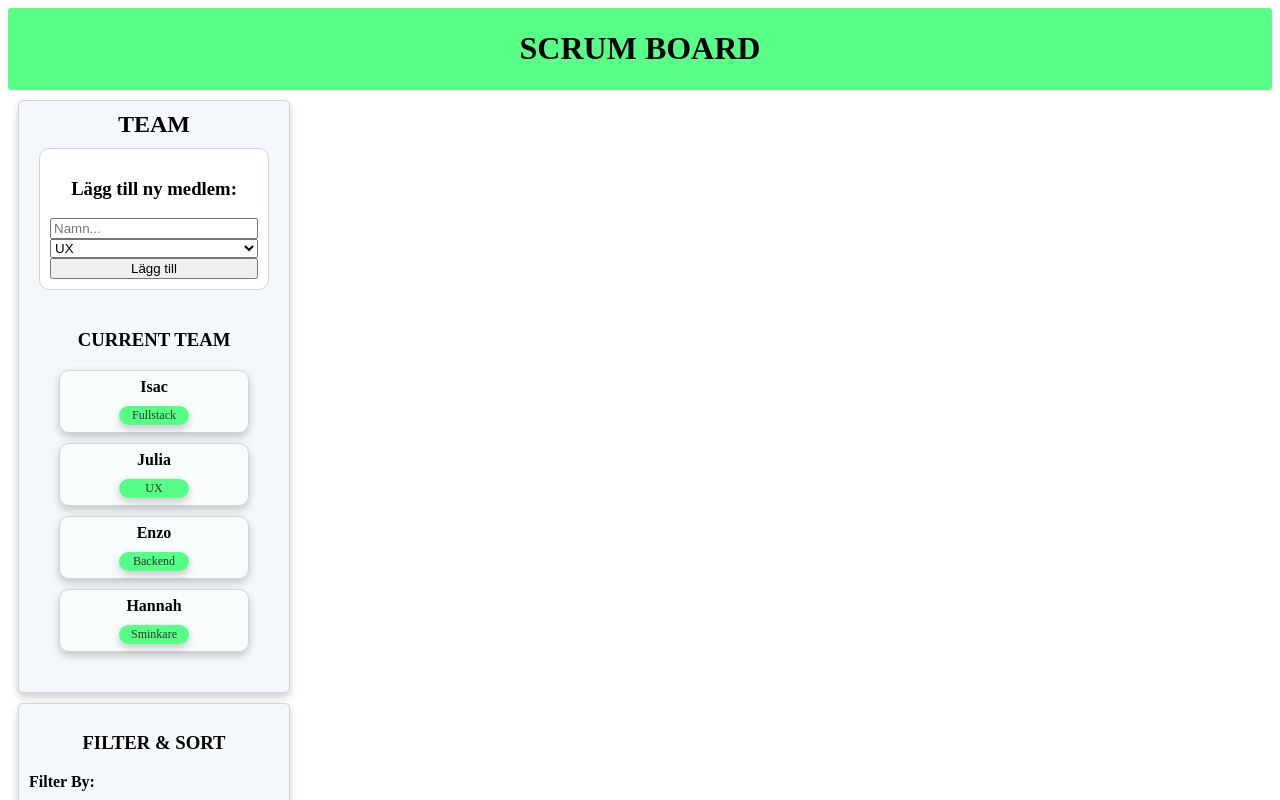
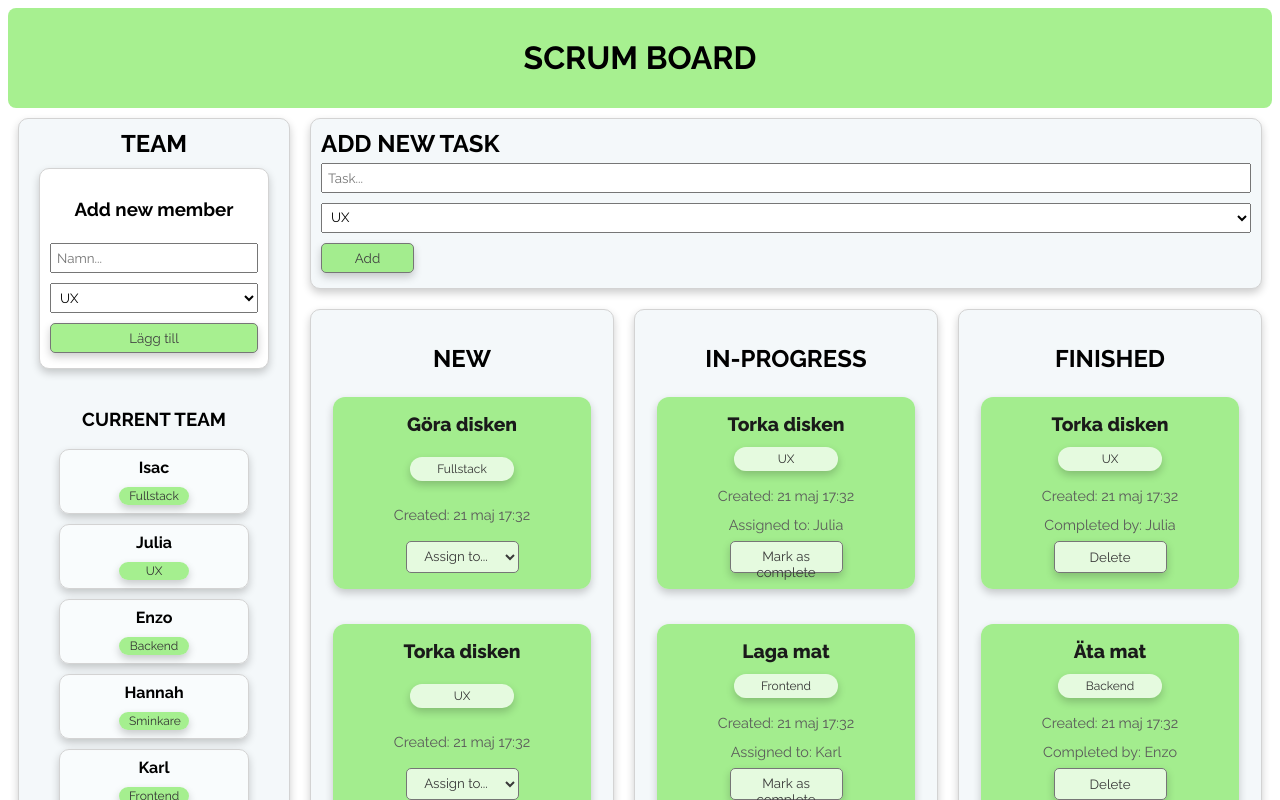
Before and after one commit to isaclarsen/JAVA24-AJS-slutprojekt-Isac-Larsen, a React (Vite) app: page / in a window 1280 px wide. Shown: the top 800 px of the page. Built offline with nearby package versions, Linux system fonts and the light colour scheme.

Commit message:
Styling done

```diff
--- a/src/app.jsx
+++ b/src/app.jsx
@@ -3,6 +3,8 @@ import { Header } from "./components/Header";
 import { TeamMember } from "./components/team_member/TeamMember";
 import { FilterSort } from "./components/filter_sort/FilterSort";
 import { SortOptions } from "./components/filter_sort/SortOptions";
+import { TaskBoard } from "./components/task_board/TaskBoard";
+import { TaskColumn } from "./components/task_board/TaskColumn";
 
 // TODO:
 //Fortsätt på TeamMember komponent
@@ -27,13 +29,89 @@ function App(){
             name: "Hannah",
             category: "Sminkare"
         },
+        {
+            name: "Karl",
+            category: "Frontend"
+        },
+    ]
+
+    const timestamp = new Date().toLocaleString("sv-SE", {
+        month: "short",
+        day: "2-digit",
+        hour: "2-digit",
+        minute: "2-digit"
+    });
+
+
+    const tasks = [
+        {
+            id: 1,
+            task: "Göra disken",
+            timestamp: timestamp,
+            category: "Fullstack",
+            status: "new",
+            assignedTo: ""
+        },
+        {
+            id: 2,
+            task: "Torka disken",
+            timestamp: timestamp,
+            category: "UX",
+            status: "new",
+            assignedTo: ""
+        },
+        {
+            id: 3,
+            task: "Torka disken",
+            timestamp: timestamp,
+            category: "UX",
+            status: "finished",
+            assignedTo: "Julia"
+        },
+        {
+            id: 4,
+            task: "Torka disken",
+            timestamp: timestamp,
+            category: "UX",
+            status: "in-progress",
+            assignedTo: "Julia"
+        },
+        {
+            id: 5,
+            task: "Laga mat",
+            timestamp: timestamp,
+            category: "Frontend",
+            status: "in-progress",
+            assignedTo: "Karl"
+        },
+        {
+            id: 6,
+            task: "Äta mat",
+            timestamp: timestamp,
+            category: "Backend",
+            status: "finished",
+            assignedTo: "Enzo"
+        },
+        {
+            id: 7,
+            task: "Sminka någon",
+            timestamp: timestamp,
+            category: "Sminkare",
+            status: "new",
+            assignedTo: ""
+        }
     ]
 
     return(
-        <div>
+        <div id="container">
             <Header/>
-            <TeamMember categories={categories} members={members}/>
-            <FilterSort categories={categories} members={members}/>
+            <div id="topSection">
+                <div id="leftSidebar">
+                    <TeamMember categories={categories} members={members}/>
+                    <FilterSort categories={categories} members={members}/>
+                </div>
+                <TaskBoard categories={categories} tasks={tasks} members={members}/>
+            </div>
         </div>
     )
 }
--- a/src/components/filter_sort/FilterOptions.jsx
+++ b/src/components/filter_sort/FilterOptions.jsx
@@ -1,7 +1,7 @@
 export function FilterOptions({members, categories}){
     return(
         <div id="filterContainer">
-            <p>Filter By:</p>
+            <p>Filter By</p>
                 <form>
                     <label>Member: </label>
                     <select>
--- a/src/components/filter_sort/FilterSort.jsx
+++ b/src/components/filter_sort/FilterSort.jsx
@@ -4,7 +4,7 @@ import { SortOptions } from "./SortOptions";
 export function FilterSort({members, categories}){
     return(
         <div id="filterSortContainer">
-            <h3>FILTER & SORT</h3>
+            <h2>FILTER & SORT</h2>
             <FilterOptions members={members} categories={categories}/>
             <SortOptions/>
         </div>
--- a/src/components/filter_sort/SortOptions.jsx
+++ b/src/components/filter_sort/SortOptions.jsx
@@ -1,7 +1,7 @@
 export function SortOptions(){
     return(
         <div id="filterContainer">
-            <p>Sort By:</p>
+            <p>Sort By</p>
                 <form>
                     <label>Timestamp: </label>
                     <select>
--- a/src/components/task_board/AddTaskForm.jsx
+++ b/src/components/task_board/AddTaskForm.jsx
@@ -1,3 +1,19 @@
-export function AddTaskForm(){
-
+export function AddTaskForm({tasks, categories}){
+    return(
+    <div id="addTaskContainer">
+        <h2>ADD NEW TASK</h2>
+            <form>
+                <input type="text" placeholder="Task..." />
+                <br/>
+                <select name="categorySelect" id="categorySelect">
+                    {
+                        categories.map(category =>
+                            <option key={category} value={category}>{category}</option>
+                        )
+                    }
+                </select>
+                <button>Add</button>
+            </form>
+    </div>
+    )
 }
--- a/src/components/task_board/TaskBoard.jsx
+++ b/src/components/task_board/TaskBoard.jsx
@@ -1,3 +1,12 @@
-export function TaskBoard(){
+import { AddTaskForm } from "./AddTaskForm";
+import { TaskColumn } from "./TaskColumn";
 
+export function TaskBoard({tasks, members, categories}){
+
+    return(
+        <div id="taskBoard">
+            <AddTaskForm categories={categories} tasks={tasks}/>
+            <TaskColumn categories={categories} tasks={tasks} members={members}/>
+        </div>
+    )
 }
--- a/src/components/task_board/TaskCard.jsx
+++ b/src/components/task_board/TaskCard.jsx
@@ -1,3 +1,43 @@
-export function TaskCard(){
+export function TaskCard({ task, members }) {
+  return(
+    <div key={task.id} className="taskCard">
+      <h4>{task.task}</h4>
+      <span className={`taskTag${task.category}`}>{task.category}</span>
+      <p>Created: {task.timestamp}</p>
 
+      {
+        task.status === "new" && (
+          <select name="memberList" id="taskCardAssignMember">
+              <option value="" defaultValue={true}>
+                 Assign to...
+              </option>
+            {
+              members.filter(member => member.category === task.category)
+              .map(member =>
+                <option key={member.name} value={member.name}>{member.name}</option>
+              )
+            }
+          </select>
+        )
+      }
+
+      {
+        task.status === "in-progress" && (
+          <>
+            <p>Assigned to: {task.assignedTo}</p>
+            <button id="completeButton">Mark as complete</button>
+          </>
+        )
+      }
+
+      {
+        task.status === "finished" && (
+          <>
+            <p>Completed by: {task.assignedTo}</p>
+            <button id="deleteButton">Delete</button>
+          </>
+        )
+      }
+    </div>
+  )
 }
--- a/src/components/task_board/TaskColumn.jsx
+++ b/src/components/task_board/TaskColumn.jsx
@@ -1,3 +1,10 @@
-export function TaskColumn(){
+import { TaskCard } from "./TaskCard";
+import { TaskColumns } from "./TaskColumns";
 
+export function TaskColumn({tasks, members, categories}){
+    return(
+        <div id="taskBoard">
+            <TaskColumns categories={categories} tasks={tasks} members={members}/>
+        </div>
+    )
 }
--- a/src/components/task_board/TaskColumns.jsx
+++ b/src/components/task_board/TaskColumns.jsx
@@ -1,3 +1,47 @@
-export function TaskColumns(){
+import { TaskCard } from "./TaskCard";
 
+export function TaskColumns({tasks, members}) {
+  return (
+    <div id="taskColumnsContainer">
+        <div className="taskColumn">
+            <h3>NEW</h3>
+            {
+              tasks.filter(task => task.status === "new")
+              .map(task => (
+                <TaskCard
+                key={task.id}
+                task={task}
+                members={members}
+                />
+              ))
+            }
+        </div>
+        <div className="taskColumn">
+            <h3>IN-PROGRESS</h3>
+            {
+              tasks.filter(task => task.status === "in-progress")
+              .map(task => (
+                <TaskCard
+                key={task.id}
+                task={task}
+                members={members}
+                />
+              ))
+            }
+        </div>
+        <div className="taskColumn">
+            <h3>FINISHED</h3>
+                        {
+              tasks.filter(task => task.status === "finished")
+              .map(task => (
+                <TaskCard
+                key={task.id}
+                task={task}
+                members={members}
+                />
+              ))
+            }
+        </div>
+    </div>
+  )
 }
--- a/src/components/team_member/TeamMemberForm.jsx
+++ b/src/components/team_member/TeamMemberForm.jsx
@@ -1,7 +1,7 @@
 export function TeamMemberForm({categories}){
     return(
         <div id="newMemberContainer">
-            <h3>Lägg till ny medlem:</h3>
+            <h3>Add new member</h3>
             <form id="newMemberForm">
                 <input type="text" name="memberName" id="inputNewMember" placeholder="Namn..." />
                 <select name="categorySelect" id="categorySelect">
--- a/src/css/style.css
+++ b/src/css/style.css
@@ -1,16 +1,59 @@
+:root{
+    --colorTheme: rgba(118, 232, 83, 0.642);
+}
+
+/* rgba(118, 232, 83, 0.642) */
+
+* {
+    font-family: Raleway;
+}
+
+
 ul, h4, h2 {
   margin: 0;
   padding: 0;
   list-style: none;
 }
-/* * {
-    display: inline-block;
-} */
+
+select, input{
+    width: 100%;
+    padding: 5px;
+    margin: 5px 0;
+    box-sizing: border-box;
+    cursor: pointer;
+}
+
+button {
+    padding: 6px;
+    margin: 5px 0;
+    border: 1px solid #ccc;
+    border-radius: 5px;
+    border: 1px solid rgb(118, 118, 118);
+    background-color: var(--colorTheme);
+    box-shadow: 0 4px 8px 0 rgba(0,0,0,0.2);
+    color: #404040;
+    cursor: pointer;
+}
+
+
+#topSection {
+  display: flex;
+  flex-direction: row;
+  align-items: flex-start;
+  width: 100%;
+}
+
+#leftSidebar {
+  display: flex;
+  flex-direction: column;
+  /* gap: 20px; */
+}
+
 
 #headerContainer {
-    background-color: #00ff48a8;
-    padding: 1px;
-    border-radius: 3px;
+    background-color: var(--colorTheme);
+    padding: 10px;
+    border-radius: 8px;
     text-align: center;
 }
 
@@ -18,6 +61,7 @@ ul, h4, h2 {
     border: 1px solid lightgray;
     border-radius: 10px;
     background-color: rgb(255, 255, 255);
+    box-shadow: 0 4px 8px 0 rgba(0,0,0,0.2);
     display: flex;
     flex-direction: column;
     margin: 10px;
@@ -35,7 +79,7 @@ ul, h4, h2 {
     border: 1px solid lightgray;
     box-shadow: 0 4px 8px 0 rgba(0,0,0,0.2);
     background-color: rgb(244, 248, 250);
-    border-radius: 5px;
+    border-radius: 10px;
     width: 250px;
     margin: 10px;
     padding: 10px;
@@ -57,7 +101,7 @@ ul, h4, h2 {
     border: 1px solid lightgray;
     background-color: rgba(255, 255, 255, 0.447);
     margin: 10px;
-    padding: 7px;
+    padding: 8px;
     list-style-type: none;
     box-shadow: 0 4px 8px 0 rgba(0,0,0,0.2);
 }
@@ -71,7 +115,7 @@ ul, h4, h2 {
     padding: 2px 10px;
     border-radius: 12px;
     display: inline-block;
-    background-color: #00ff48a8;
+    background-color: var(--colorTheme);
     color: #333;
     box-shadow: 0 4px 8px 0 rgba(0,0,0,0.2);
     width: 50px;
@@ -86,16 +130,140 @@ ul, h4, h2 {
     border: 1px solid lightgray;
     box-shadow: 0 4px 8px 0 rgba(0,0,0,0.2);
     background-color: rgb(244, 248, 250);
-    border-radius: 5px;
+    border-radius: 10px;
     width: 250px;
     margin: 10px;
     padding: 10px;
 }
 
-#filterSortContainer h3 {
+#filterSortContainer h2 {
     text-align: center;
 }
 
 #filterSortContainer p {
     font-weight: 800;
+    text-align: center;
 }
+
+#addTaskContainer{
+    border: 1px solid lightgray;
+    border-radius: 10px;
+    margin: 10px;
+    padding: 10px;
+    box-shadow: 0 4px 8px 0 rgba(0,0,0,0.2);
+    background-color: rgb(244, 248, 250);
+    justify-content: end;
+}
+
+#addTaskContainer button{
+    width: 10%;
+}
+
+#taskBoard {
+  flex-grow: 1;
+  display: flex;
+  flex-direction: column;
+}
+
+#taskColumnsContainer {
+  display: flex;
+  justify-content: space-between;
+  width: 100%;
+}
+
+.taskColumn {
+  flex: 1;
+  min-height: 927px;
+  padding: 10px;
+  border-radius: 10px;
+  margin: 10px;
+  box-shadow: 0 4px 8px 0 rgba(0,0,0,0.2);
+  background-color: rgb(244, 248, 250);
+  border: 1px solid lightgray;
+  text-align: center;
+  align-items: stretch;
+}
+
+.taskColumn h3 {
+    font-size: x-large;
+}
+
+.taskCard {
+   display: flex;
+  flex-direction: column;
+  justify-content: space-between;
+  min-height: 160px;
+  height: auto;
+  padding: 16px;
+  margin: 12px;
+  margin-bottom: 35px;
+  border-radius: 12px;
+  box-shadow: 0 4px 8px 0 rgba(0,0,0,0.2);
+  background-color: var(--colorTheme);
+  transition-duration: 150ms;
+  align-items: center;
+  text-align: center;
+}
+
+.taskCard:hover{
+    transform: scale(1.05);
+}
+
+
+.taskCard h4 {
+  margin: 0;
+  font-size: 1.1rem;
+  font-weight: 800;
+  font-size: larger;
+  color: #1a1a1a;
+  text-align: center;
+}
+
+.taskCard p {
+  margin: 4px 0;
+  font-size: 0.9rem;
+  color: #5a5a5a;
+}
+
+.taskCard span {
+    font-size: 0.75rem;
+    padding: 5px 12px;
+    border-radius: 12px;
+    background-color: rgba(255, 255, 255, 0.717);
+    color: #333;
+    box-shadow: 0 4px 8px 0 rgba(0,0,0,0.2);
+    text-align: center;
+    margin: 8px 0;
+    display: inline-block;
+    min-width: 80px;
+    text-align: center;
+}
+
+.taskCard select,
+.taskCard option,
+.taskCard button {
+  color: #393939;
+  text-align: center;
+  background-color: rgba(255, 255, 255, 0.717);
+  border-radius: 5px;
+  margin-top: 0;
+  margin-bottom: 0;
+  height: 32px;
+  width: 50%;
+}
+
+
+
+
+select:hover,
+button:hover {
+    background-color: #f1f1f1;
+}
+
+#deleteButton {
+    background-color: rgba(255, 255, 255, 0.717);;
+}
+#deleteButton:hover {
+    background-color: #c62828;
+    color: white;
+}
--- a/src/index.html
+++ b/src/index.html
@@ -6,6 +6,9 @@
     <title>Scrum Board</title>
     <script type="module" src="./app.jsx"></script>
     <link rel="stylesheet" href="./css/style.css">
+    <link rel="preconnect" href="https://fonts.googleapis.com">
+    <link rel="preconnect" href="https://fonts.gstatic.com" crossorigin>
+    <link href="https://fonts.googleapis.com/css2?family=Raleway:ital,wght@0,100..900;1,100..900&display=swap" rel="stylesheet">
 </head>
 <body>
     <div id="root"></div>
```
Also changed, not shown: 1 other file (tests, documents, lock files or other folders).
